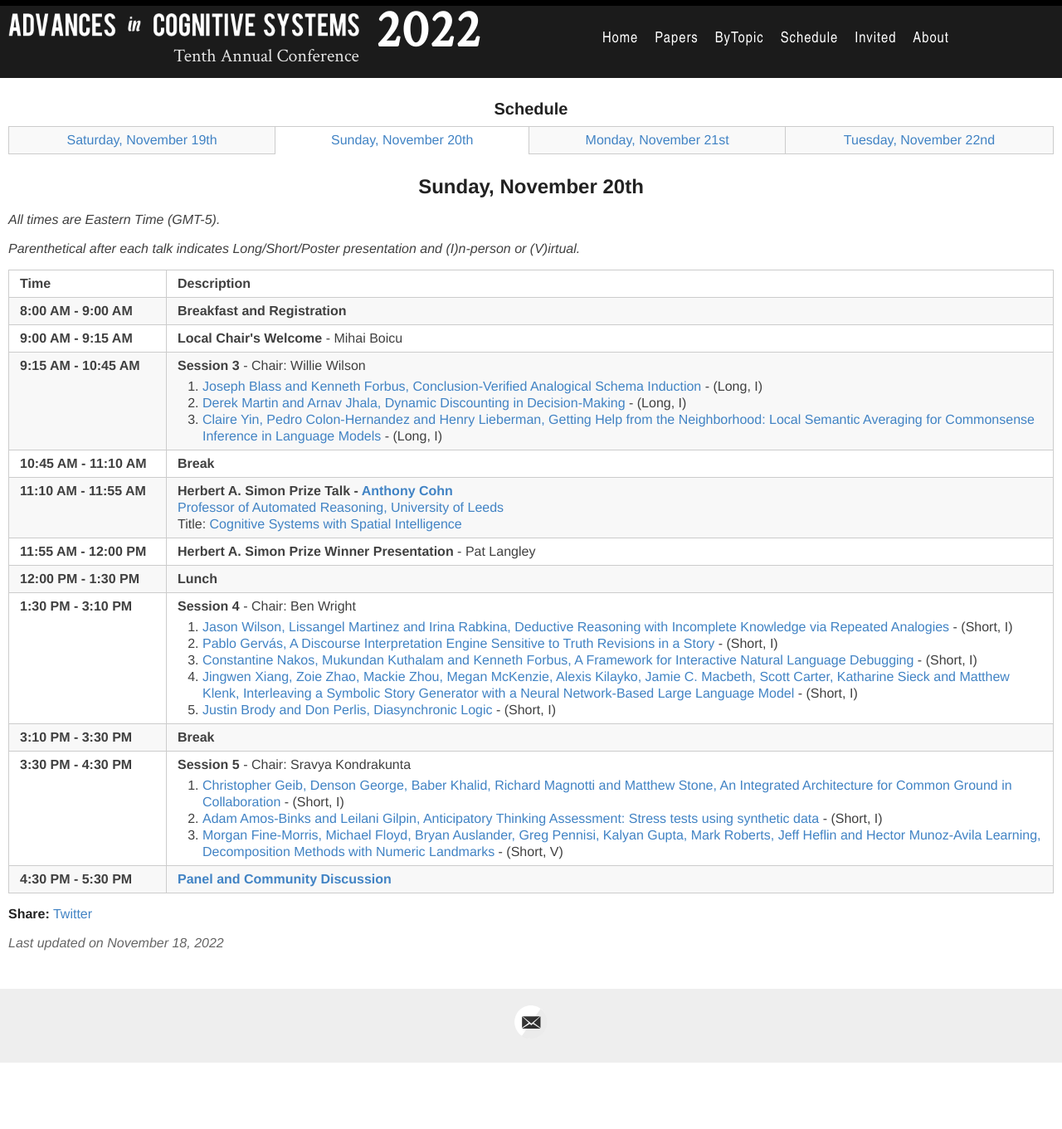
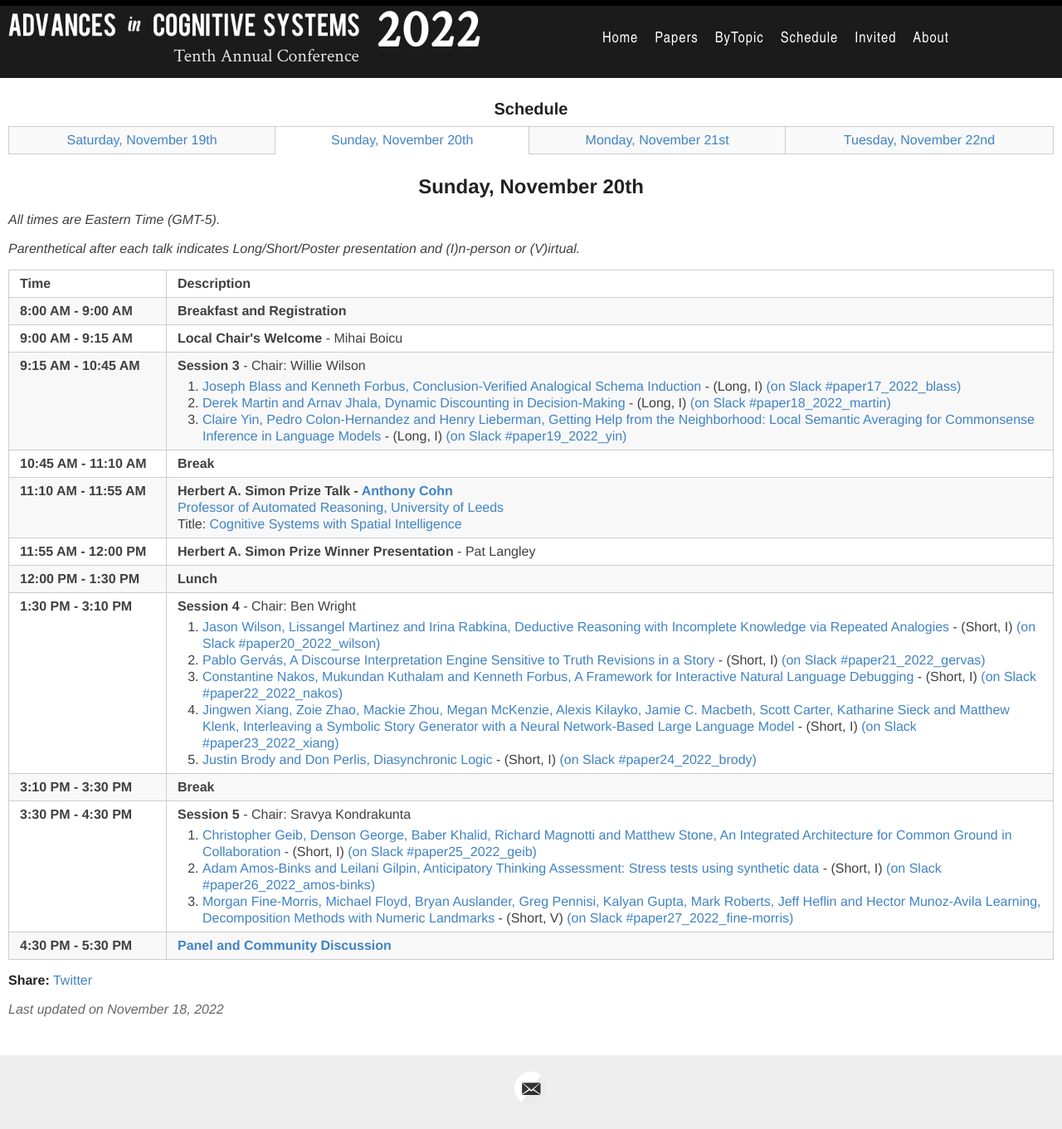
Before and after one commit to AdvancesInCognitiveSystems/acs2022, a Jekyll site: the page built from _days/sunday-day2.md, in a window 1280 px wide. Shown: the whole page at 83% size. Built offline with Jekyll 4.4.1, drawn with Linux system fonts in a browser that asks for light colours; before the commit the page ends 1281 px from its top, so only the background shows below that.

Commit message:
Update sunday-day2.md
Added paper Slack links

```diff
--- a/_days/sunday-day2.md
+++ b/_days/sunday-day2.md
@@ -36,9 +36,9 @@ Paper PDFs are available by clicking on talk titles. For slides, click on
 <tr>
   <td id="session3"> <span class="schedtime"> 9:15 AM - 10:45 AM </span></td><td> <b> Session 3</b> - Chair: Willie Wilson
    <ol>
-    <li> <a href="{{site.baseurl}}/data/acs22_paper-1295.pdf">Joseph Blass and Kenneth Forbus, Conclusion-Verified Analogical Schema Induction</a> - (Long, I)</li>
-    <li> <a href="{{site.baseurl}}/data/acs22_paper-8017.pdf">Derek Martin and Arnav Jhala, Dynamic Discounting in Decision-Making</a> - (Long, I)</li>
-    <li> <a href="{{site.baseurl}}/data/acs22_paper-5758.pdf">Claire Yin, Pedro Colon-Hernandez and Henry Lieberman, Getting Help from the Neighborhood: Local Semantic Averaging for Commonsense Inference in Language Models</a> - (Long, I)</li>
+    <li> <a href="{{site.baseurl}}/data/acs22_paper-1295.pdf">Joseph Blass and Kenneth Forbus, Conclusion-Verified Analogical Schema Induction</a> - (Long, I)  <a onClick="goToSlackChannel(17)">(on Slack #paper17_2022_blass)</a></li>
+    <li> <a href="{{site.baseurl}}/data/acs22_paper-8017.pdf">Derek Martin and Arnav Jhala, Dynamic Discounting in Decision-Making</a> - (Long, I)  <a onClick="goToSlackChannel(18)">(on Slack #paper18_2022_martin)</a></li>
+    <li> <a href="{{site.baseurl}}/data/acs22_paper-5758.pdf">Claire Yin, Pedro Colon-Hernandez and Henry Lieberman, Getting Help from the Neighborhood: Local Semantic Averaging for Commonsense Inference in Language Models</a> - (Long, I)  <a onClick="goToSlackChannel(19)">(on Slack #paper19_2022_yin)</a></li>
    </ol>
 
   </td>
@@ -76,13 +76,13 @@ Title: <a href="{{site.baseurl}}/talks/#Cohn_talk"> Cognitive Systems with Spati
    <td> <span class="schedtime"> 1:30 PM - 3:10 PM </span></td>
    <td id="session4">  <b> Session 4 </b> - Chair: Ben Wright
      <ol>
-     <li> <a href="{{site.baseurl}}/data/acs22_paper-8878.pdf">Jason Wilson, Lissangel Martinez and Irina Rabkina, Deductive Reasoning with Incomplete Knowledge via Repeated Analogies</a> - (Short, I)</li>
-     <li> <a href="{{site.baseurl}}/data/acs22_paper-2091.pdf">Pablo Gervás, A Discourse Interpretation Engine Sensitive to Truth Revisions in a Story</a> - (Short, I)</li>
-     <li> <a href="{{site.baseurl}}/data/acs22_paper-7803.pdf">Constantine Nakos, Mukundan Kuthalam and Kenneth Forbus, A Framework for Interactive Natural Language Debugging</a> - (Short, I)</li>
-     <li> <a href="{{site.baseurl}}/data/acs22_paper-9358.pdf">Jingwen Xiang, Zoie Zhao, Mackie Zhou, Megan McKenzie, Alexis Kilayko, Jamie C. Macbeth, Scott Carter, Katharine Sieck and Matthew Klenk, Interleaving a Symbolic Story Generator with a Neural Network-Based Large Language Model</a> - (Short, I)</li>
-     <li> <a href="{{site.baseurl}}/data/acs22_paper-301.pdf">Justin Brody and Don Perlis, Diasynchronic Logic</a> - (Short, I)</li>
+     <li> <a href="{{site.baseurl}}/data/acs22_paper-8878.pdf">Jason Wilson, Lissangel Martinez and Irina Rabkina, Deductive Reasoning with Incomplete Knowledge via Repeated Analogies</a> - (Short, I)  <a onClick="goToSlackChannel(20)">(on Slack #paper20_2022_wilson)</a></li>
+     <li> <a href="{{site.baseurl}}/data/acs22_paper-2091.pdf">Pablo Gervás, A Discourse Interpretation Engine Sensitive to Truth Revisions in a Story</a> - (Short, I)  <a onClick="goToSlackChannel(21)">(on Slack #paper21_2022_gervas)</a></li>
+     <li> <a href="{{site.baseurl}}/data/acs22_paper-7803.pdf">Constantine Nakos, Mukundan Kuthalam and Kenneth Forbus, A Framework for Interactive Natural Language Debugging</a> - (Short, I)  <a onClick="goToSlackChannel(22)">(on Slack #paper22_2022_nakos)</a></li>
+     <li> <a href="{{site.baseurl}}/data/acs22_paper-9358.pdf">Jingwen Xiang, Zoie Zhao, Mackie Zhou, Megan McKenzie, Alexis Kilayko, Jamie C. Macbeth, Scott Carter, Katharine Sieck and Matthew Klenk, Interleaving a Symbolic Story Generator with a Neural Network-Based Large Language Model</a> - (Short, I)  <a onClick="goToSlackChannel(23)">(on Slack #paper23_2022_xiang)</a></li>
+     <li> <a href="{{site.baseurl}}/data/acs22_paper-301.pdf">Justin Brody and Don Perlis, Diasynchronic Logic</a> - (Short, I)  <a onClick="goToSlackChannel(24)">(on Slack #paper24_2022_brody)</a></li>
 <!--
-     <li> <a href="{{site.baseurl}}/data/acs22_paper-7038.pdf">Vasanth Sarathy, Mark Burstein, Scott Friedman, Robert Bobrow and Ugur Kuter, A Neuro-Symbolic Cognitive System for Intuitive Argumentation</a> - (Long, V)</li> -->
+     <li> <a href="{{site.baseurl}}/data/acs22_paper-7038.pdf">Vasanth Sarathy, Mark Burstein, Scott Friedman, Robert Bobrow and Ugur Kuter, A Neuro-Symbolic Cognitive System for Intuitive Argumentation</a> - (Long, V) </li> -->
      </ol>
    </td>
 </tr>
@@ -95,9 +95,9 @@ Title: <a href="{{site.baseurl}}/talks/#Cohn_talk"> Cognitive Systems with Spati
    <!--  <div class=shortnote>Short talks are 10 minutes plus 2 minutes for questions during changeover.</div> -->
    <!-- ###### Chaired by TBD -->
      <ol>
-     <li> <a href="{{site.baseurl}}/data/acs22_paper-9776.pdf">Christopher Geib, Denson George, Baber Khalid, Richard Magnotti and Matthew Stone, An Integrated Architecture for Common Ground in Collaboration</a> - (Short, I)</li>
-     <li> <a href="{{site.baseurl}}/data/acs22_paper-6940.pdf">Adam Amos-Binks and Leilani Gilpin, Anticipatory Thinking Assessment: Stress tests using synthetic data</a> - (Short, I)</li>
-     <li> <a href="{{site.baseurl}}/data/acs22_paper-7677.pdf">Morgan Fine-Morris, Michael Floyd, Bryan Auslander, Greg Pennisi, Kalyan Gupta, Mark Roberts, Jeff Heflin and Hector Munoz-Avila Learning, Decomposition Methods with Numeric Landmarks</a> - (Short, V)</li>
+     <li> <a href="{{site.baseurl}}/data/acs22_paper-9776.pdf">Christopher Geib, Denson George, Baber Khalid, Richard Magnotti and Matthew Stone, An Integrated Architecture for Common Ground in Collaboration</a> - (Short, I)  <a onClick="goToSlackChannel(25)">(on Slack #paper25_2022_geib)</a></li>
+     <li> <a href="{{site.baseurl}}/data/acs22_paper-6940.pdf">Adam Amos-Binks and Leilani Gilpin, Anticipatory Thinking Assessment: Stress tests using synthetic data</a> - (Short, I)  <a onClick="goToSlackChannel(26)">(on Slack #paper26_2022_amos-binks)</a></li>
+     <li> <a href="{{site.baseurl}}/data/acs22_paper-7677.pdf">Morgan Fine-Morris, Michael Floyd, Bryan Auslander, Greg Pennisi, Kalyan Gupta, Mark Roberts, Jeff Heflin and Hector Munoz-Avila Learning, Decomposition Methods with Numeric Landmarks</a> - (Short, V)  <a onClick="goToSlackChannel(27)">(on Slack #paper27_2022_fine-morris)</a></li>
      </ol>
 
  <!-- More examples from 2021 -->
```
